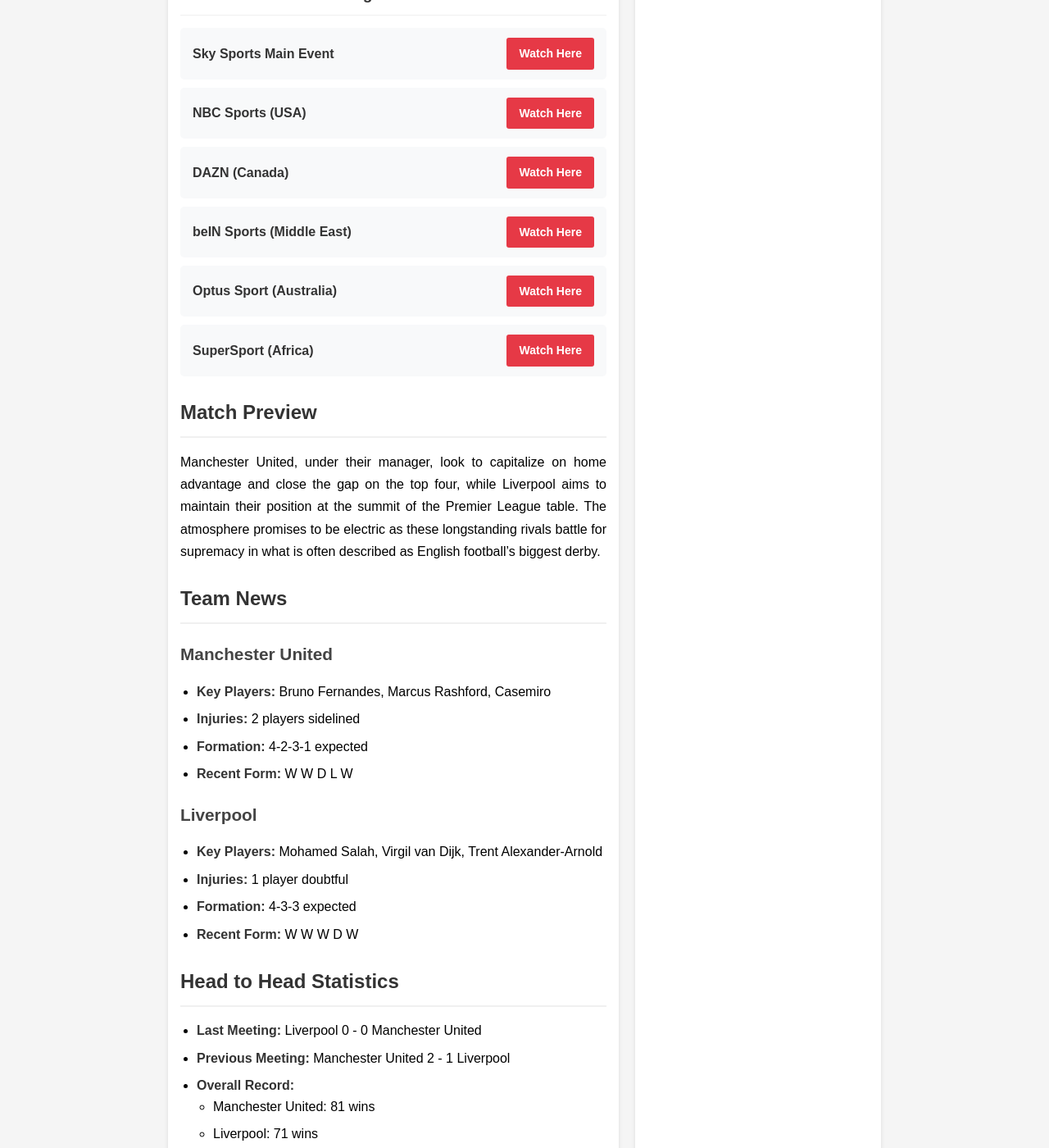
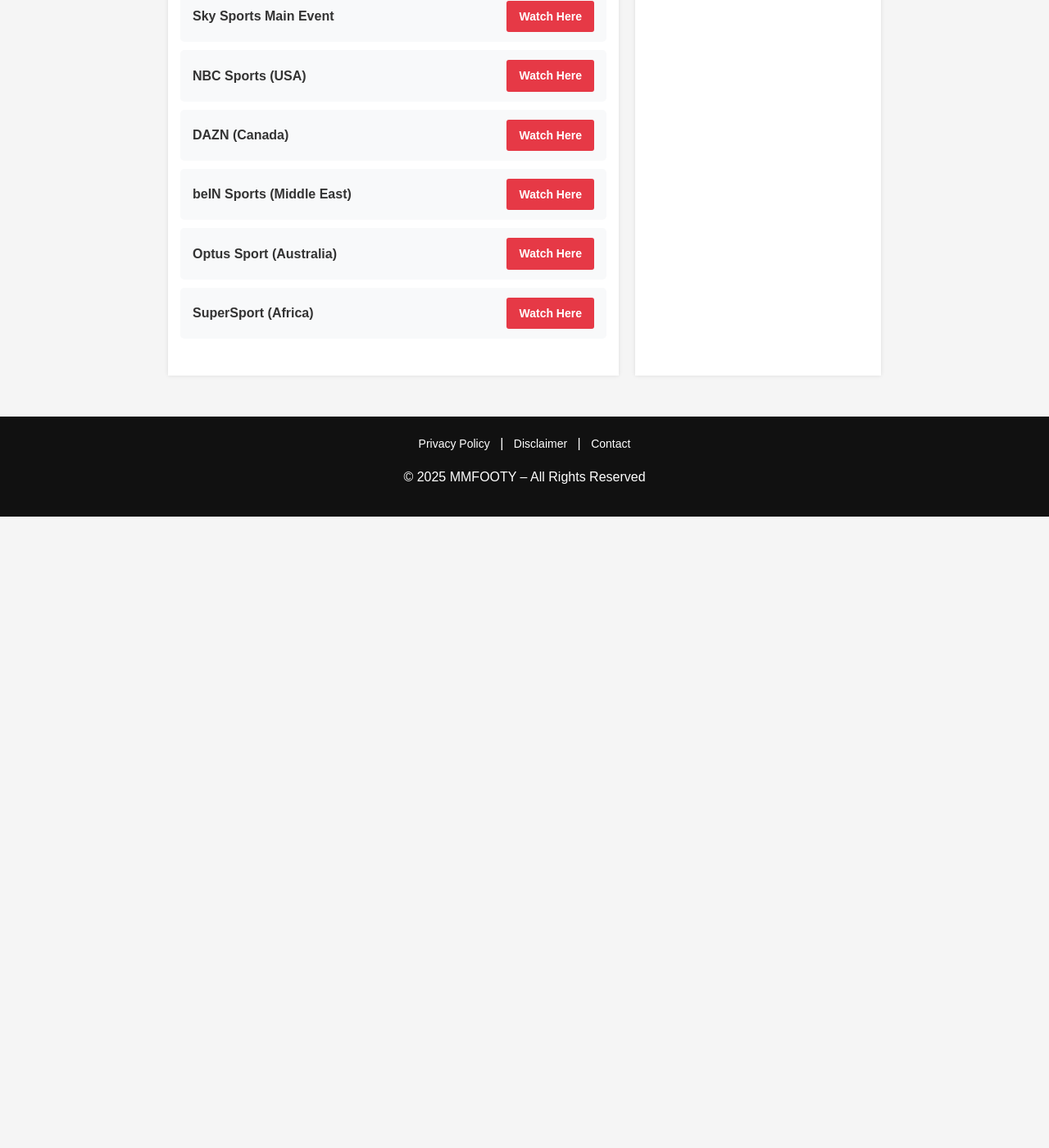
Before and after one commit to mozwav/blog1, a Jekyll site: the page built from _posts/2024-01-01-sports1.md, in a window 1280 px wide and 1400 px high, scrolled down 1115 px. Shown: the whole window at 82% size. Built offline with Jekyll 4.4.1, drawn with Linux system fonts in a browser that asks for light colours; some web fonts are replaced; after the commit the page ends 1745 px from its top, so only the background shows below that; some of the changed text lies outside the part shown.

Commit message:
Update 2024-01-01-sports1.md

```diff
--- a/_posts/2024-01-01-sports1.md
+++ b/_posts/2024-01-01-sports1.md
@@ -11,102 +11,60 @@
 
 {% include ads.html type="adsense" slot="6856049393" height="110px" padding="40px" %}
 
-    <!-- Event Details -->
 <div class="event-details">
-    <h3>Event Details</h3>
-    <div class="detail-item">
-        <div class="detail-label">NAME:</div>
-        <div class="detail-value">Manchester United vs Liverpool</div>
-    </div>
-    <div class="detail-item">
-        <div class="detail-label">DATE:</div>
-        <div class="detail-value">01 January 2024</div>
-    </div>
-    <div class="detail-item">
-        <div class="detail-label">TIME:</div>
-        <div class="detail-value">15:00 UTC</div>
-    </div>
-    <div class="detail-item">
-        <div class="detail-label">VENUE:</div>
-        <div class="detail-value">Old Trafford, Manchester, England</div>
-    </div>
+<h3>Event Details</h3>
+<div class="detail-item">
+<div class="detail-label">NAME:</div>
+<div class="detail-value">Manchester United vs Liverpool</div>
+</div>
+<div class="detail-item">
+<div class="detail-label">DATE:</div>
+<div class="detail-value">01 January 2024</div>
+</div>
+<div class="detail-item">
+<div class="detail-label">TIME:</div>
+<div class="detail-value">15:00 UTC</div>
+</div>
+<div class="detail-item">
+<div class="detail-label">VENUE:</div>
+<div class="detail-value">Old Trafford, Manchester, England</div>
+</div>
 </div>
 
 {% include ads.html type="adsense" slot="6856049393" height="110px" padding="40px" %}
 
+<div class="tv-channels">
+<h3>TV Channels &amp; Streaming</h3>
+<div class="channel-list">
+<div class="channel-item">
+<div class="channel-name">Sky Sports Main Event</div>
+<a href="https://www.mmfooty.com/stream/sky-sports" class="watch-button">Watch Here</a>
+</div>
 
-<div class="tv-channels">
-        <h3>TV Channels &amp; Streaming</h3>
-        <div class="channel-list">
+<div class="channel-item">
+<div class="channel-name">NBC Sports (USA)</div>
+<a href="https://www.mmfooty.com/stream/nbc-sports" class="watch-button">Watch Here</a>
+</div>
 
-            <div class="channel-item">
-                <div class="channel-name">Sky Sports Main Event</div>
-                <a href="https://www.mmfooty.com/stream/sky-sports" class="watch-button">Watch Here</a>
-            </div>
+<div class="channel-item">
+<div class="channel-name">DAZN (Canada)</div>
+<a href="https://www.mmfooty.com/stream/dazn" class="watch-button">Watch Here</a>
+</div>
 
-            <div class="channel-item">
-                <div class="channel-name">NBC Sports (USA)</div>
-                <a href="https://www.mmfooty.com/stream/nbc-sports" class="watch-button">Watch Here</a>
-            </div>
+<div class="channel-item">
+<div class="channel-name">beIN Sports (Middle East)</div>
+<a href="https://www.mmfooty.com/stream/beinsports" class="watch-button">Watch Here</a>
+</div>
 
-            <div class="channel-item">
-                <div class="channel-name">DAZN (Canada)</div>
-                <a href="https://www.mmfooty.com/stream/dazn" class="watch-button">Watch Here</a>
-            </div>
+<div class="channel-item">
+<div class="channel-name">Optus Sport (Australia)</div>
+<a href="https://www.mmfooty.com/stream/optus-sport" class="watch-button">Watch Here</a>
+</div>
 
-            <div class="channel-item">
-                <div class="channel-name">beIN Sports (Middle East)</div>
-                <a href="https://www.mmfooty.com/stream/beinsports" class="watch-button">Watch Here</a>
-            </div>
+<div class="channel-item">
+<div class="channel-name">SuperSport (Africa)</div>
+<a href="https://www.mmfooty.com/stream/supersport" class="watch-button">Watch Here</a>
+</div>
 
-            <div class="channel-item">
-                <div class="channel-name">Optus Sport (Australia)</div>
-                <a href="https://www.mmfooty.com/stream/optus-sport" class="watch-button">Watch Here</a>
-            </div>
-
-            <div class="channel-item">
-                <div class="channel-name">SuperSport (Africa)</div>
-                <a href="https://www.mmfooty.com/stream/supersport" class="watch-button">Watch Here</a>
-            </div>
-
-        </div>
-    </div>
-
-## Match Preview
-
-Manchester United, under their manager, look to capitalize on home advantage and close the gap on the top four, while Liverpool aims to maintain their position at the summit of the Premier League table. The atmosphere promises to be electric as these longstanding rivals battle for supremacy in what is often described as English football's biggest derby.
-
-## Team News
-
-### Manchester United
-- **Key Players:** Bruno Fernandes, Marcus Rashford, Casemiro
-- **Injuries:** 2 players sidelined
-- **Formation:** 4-2-3-1 expected
-- **Recent Form:** W W D L W
-
-### Liverpool
-- **Key Players:** Mohamed Salah, Virgil van Dijk, Trent Alexander-Arnold
-- **Injuries:** 1 player doubtful
-- **Formation:** 4-3-3 expected
-- **Recent Form:** W W W D W
-
-## Head to Head Statistics
-- **Last Meeting:** Liverpool 0 - 0 Manchester United
-- **Previous Meeting:** Manchester United 2 - 1 Liverpool
-- **Overall Record:**
-  - Manchester United: 81 wins
-  - Liverpool: 71 wins
-  - Draws: 58
-
-## What to Expect
-
-This match promises to be a tactical battle between two of the Premier League's most successful clubs. Manchester United will look to exploit Liverpool's high defensive line with quick counter-attacks, while Liverpool will aim to control possession and create chances through their intricate passing game.
-
-## Weather Conditions
-- **Temperature:** 8°C (46°F)
-- **Conditions:** Partly cloudy
-- **Pitch:** Excellent condition
-
-## Stadium Information
-**Old Trafford** - Capacity: 74,140
-Known as the "Theatre of Dreams", Old Trafford is one of the most iconic football stadiums in the world. The atmosphere is expected to be electric with a sold-out crowd.
+</div>
+</div>
```
